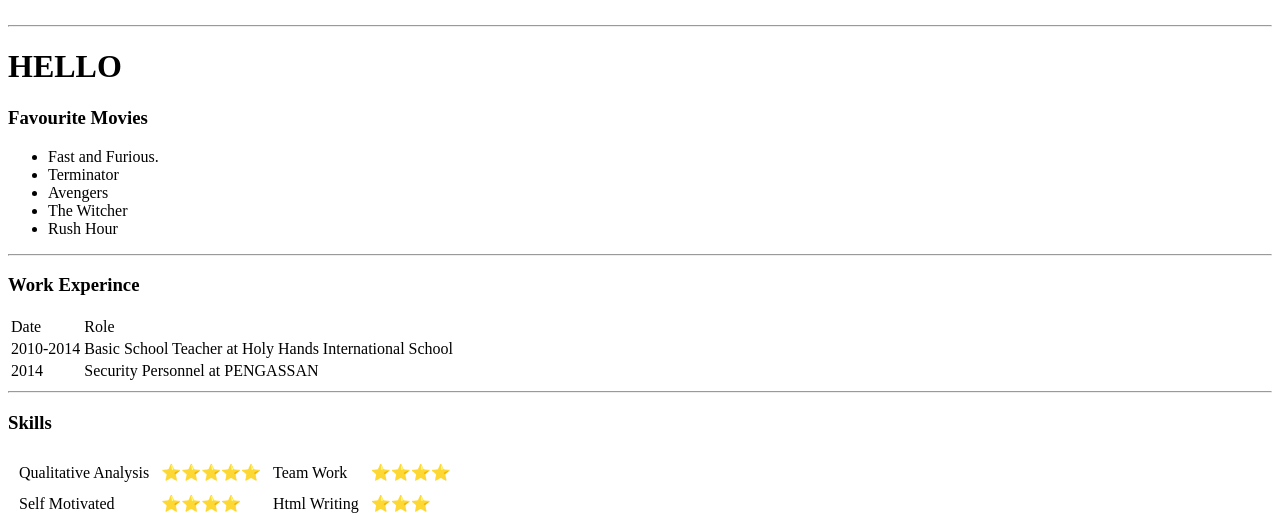
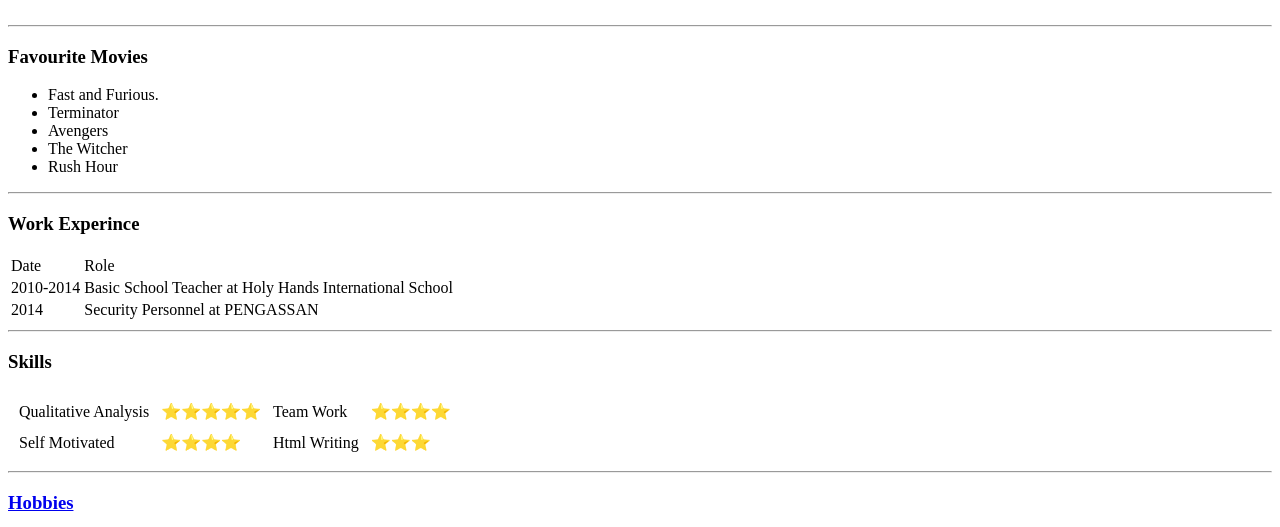
Before and after one commit to Davest9496/HTML-personal-site, a plain HTML site: page index.html in a window 1280 px wide. Shown: the part 337-864 px from the top of the page. Drawn offline with Linux system fonts and the light colour scheme.

Commit message:
comment out h1 tag

```diff
--- a/index.html
+++ b/index.html
@@ -16,7 +16,7 @@
       </tr>
     </table>
     <hr>
-    <h1>HELLO</h1>
+    <!-- <h1>HELLO</h1> -->
       </p>
       <h3>Favourite Movies</h3>
       <ul><li>Fast and Furious.</li>
```
